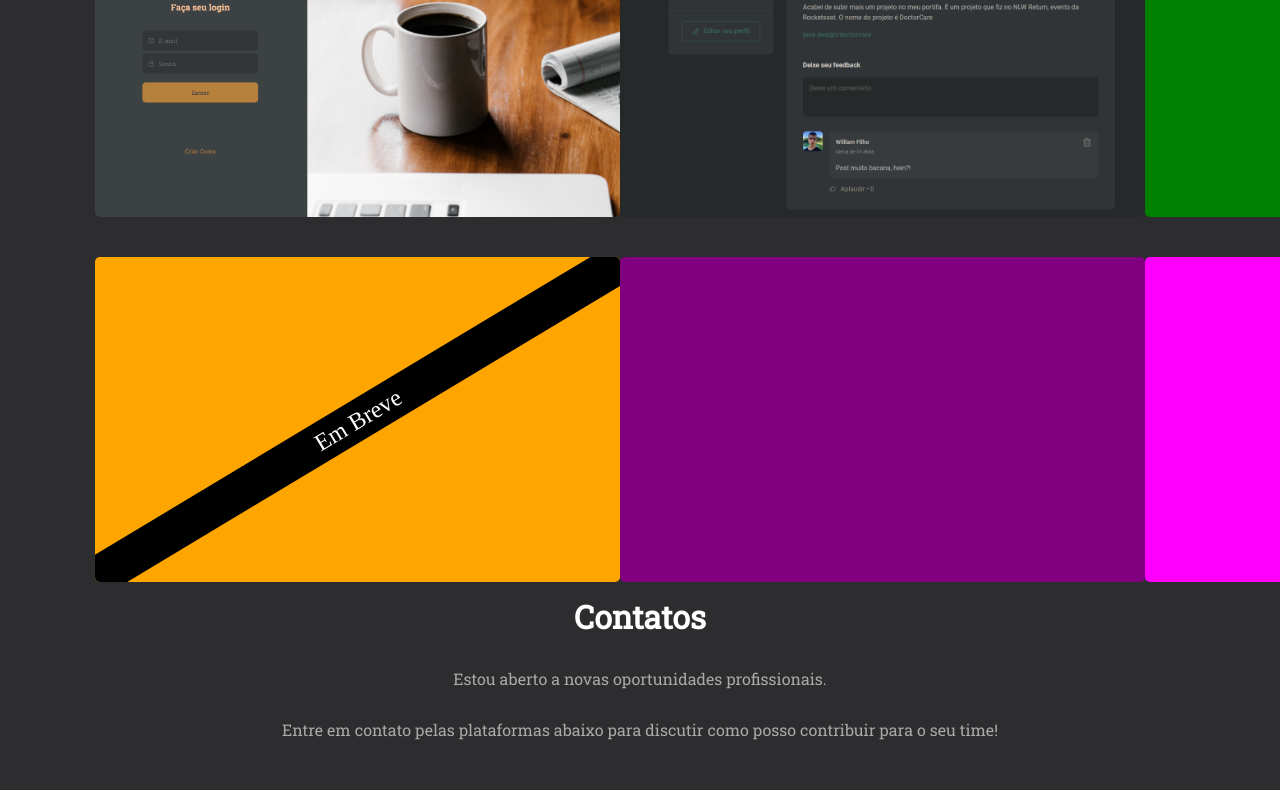
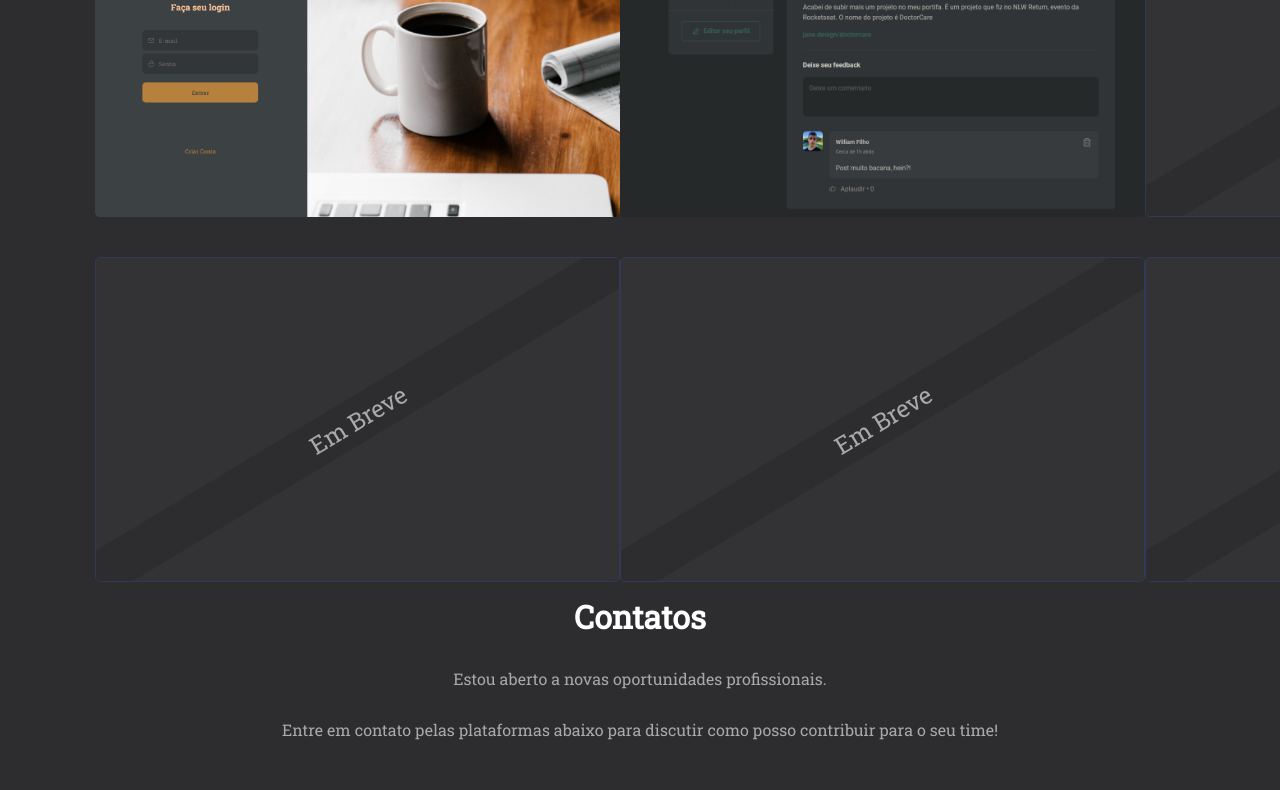
Before and after one commit to WilliamFilh0/Portfolio, a React (Vite) app: page / in a window 1280 px wide. Shown: the part 1362-2152 px from the top of the page. Built offline with nearby package versions, Linux system fonts and the light colour scheme.

Commit message:
feat: Completing the styling of TexComingSoonMessage and adding it to the components.

```diff
--- a/src/components/Projects/projects.jsx
+++ b/src/components/Projects/projects.jsx
@@ -39,12 +39,21 @@ export function Projects({ id }) {
             isOpenFeed={openModalFeed}
             setOpenModalFeed={() => setOpenModalFeed(!openModalFeed)}
           />
-          <ProjectTrips />
+          <ProjectTrips>
+            {" "}
+            <TexComingSoonMessagete>Em Breve</TexComingSoonMessagete>
+          </ProjectTrips>
           <Teste1>
             <TexComingSoonMessagete>Em Breve</TexComingSoonMessagete>
           </Teste1>
-          <Teste2 />
-          <Teste3 />
+          <Teste2>
+            {" "}
+            <TexComingSoonMessagete>Em Breve</TexComingSoonMessagete>
+          </Teste2>
+          <Teste3>
+            {" "}
+            <TexComingSoonMessagete>Em Breve</TexComingSoonMessagete>
+          </Teste3>
         </Container>
       </ProjectsContainer>
     </>
--- a/src/components/Projects/styles.js
+++ b/src/components/Projects/styles.js
@@ -96,7 +96,17 @@ export const ProjectTrips = styled.div`
 
   border-radius: 5px;
 
-  background-color: green;
+  /* background-color: green; */
+  background-color: rgba(53, 53, 55, 0.9);
+  border: 1px solid rgb(49, 57, 88);
+
+  position: relative;
+
+  display: flex;
+  align-items: center;
+  justify-content: center;
+
+  overflow: hidden;
 `;
 
 export const Teste1 = styled.div`
@@ -111,14 +121,16 @@ export const Teste1 = styled.div`
 
   border-radius: 5px;
 
-  background-color: orange;
+  /* background-color: orange; */
+  background-color: rgba(53, 53, 55, 0.9);
+  border: 1px solid rgb(49, 57, 88);
+
+  position: relative;
 
   display: flex;
   align-items: center;
   justify-content: center;
-  font-size: 24px;
 
-  position: relative;
   overflow: hidden;
 `;
 
@@ -134,7 +146,17 @@ export const Teste2 = styled.div`
 
   border-radius: 5px;
 
-  background-color: purple;
+  /* background-color: purple; */
+  background-color: rgba(53, 53, 55, 0.9);
+  border: 1px solid rgb(49, 57, 88);
+
+  position: relative;
+
+  display: flex;
+  align-items: center;
+  justify-content: center;
+
+  overflow: hidden;
 `;
 
 export const Teste3 = styled.div`
@@ -149,7 +171,17 @@ export const Teste3 = styled.div`
 
   border-radius: 5px;
 
-  background-color: magenta;
+  /* background-color: magenta; */
+  background-color: rgba(53, 53, 55, 0.9);
+  border: 1px solid rgb(49, 57, 88);
+
+  position: relative;
+
+  display: flex;
+  align-items: center;
+  justify-content: center;
+
+  overflow: hidden;
 `;
 
 export const TexComingSoonMessagete = styled.p`
@@ -159,13 +191,23 @@ export const TexComingSoonMessagete = styled.p`
 
   transform: rotate(-31deg);
 
-  height: 40px;
+  height: 45px;
   width: 120%;
 
   position: absolute;
 
-  background-color: black;
+  /* background-color: black;
+  background-color: rgba(30, 30, 32, 0.6); */
+  background-color: rgba(45, 45, 47, 1);
+
   color: white;
+
+  color: #a9a9a9;
+  font-family: "Roboto Slab", serif;
+  font-optical-sizing: auto;
+  font-weight: 400;
+
+  font-size: 24px;
 `;
 
 // export const WraperPosition = styled(Wrapper)`
--- a/src/components/rocketWrapper/styles.js
+++ b/src/components/rocketWrapper/styles.js
@@ -9,7 +9,6 @@ import { BsGithub } from "react-icons/bs";
 export const Center = styled.div`
   position: absolute; //Modal posicionamento
   inset: 0;
-
   display: grid;
   place-content: center;
   z-index: 3;
```
